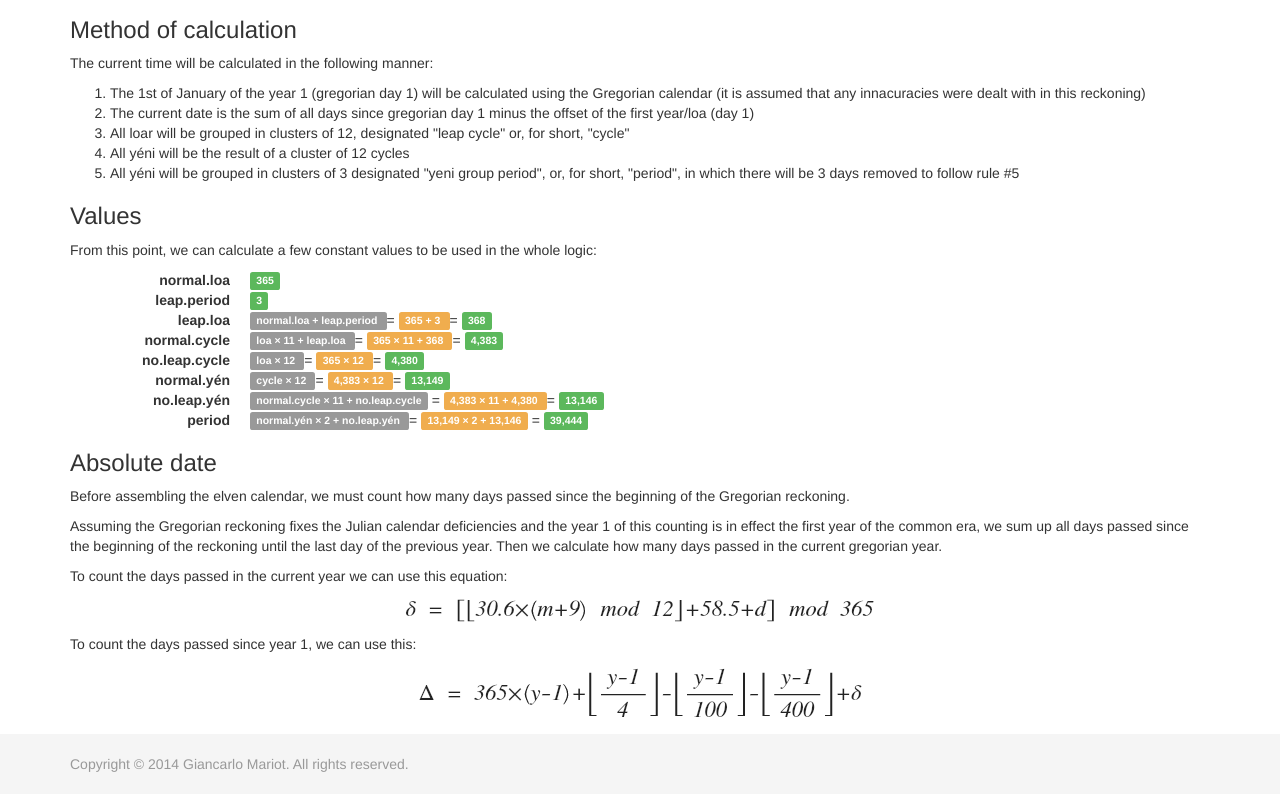
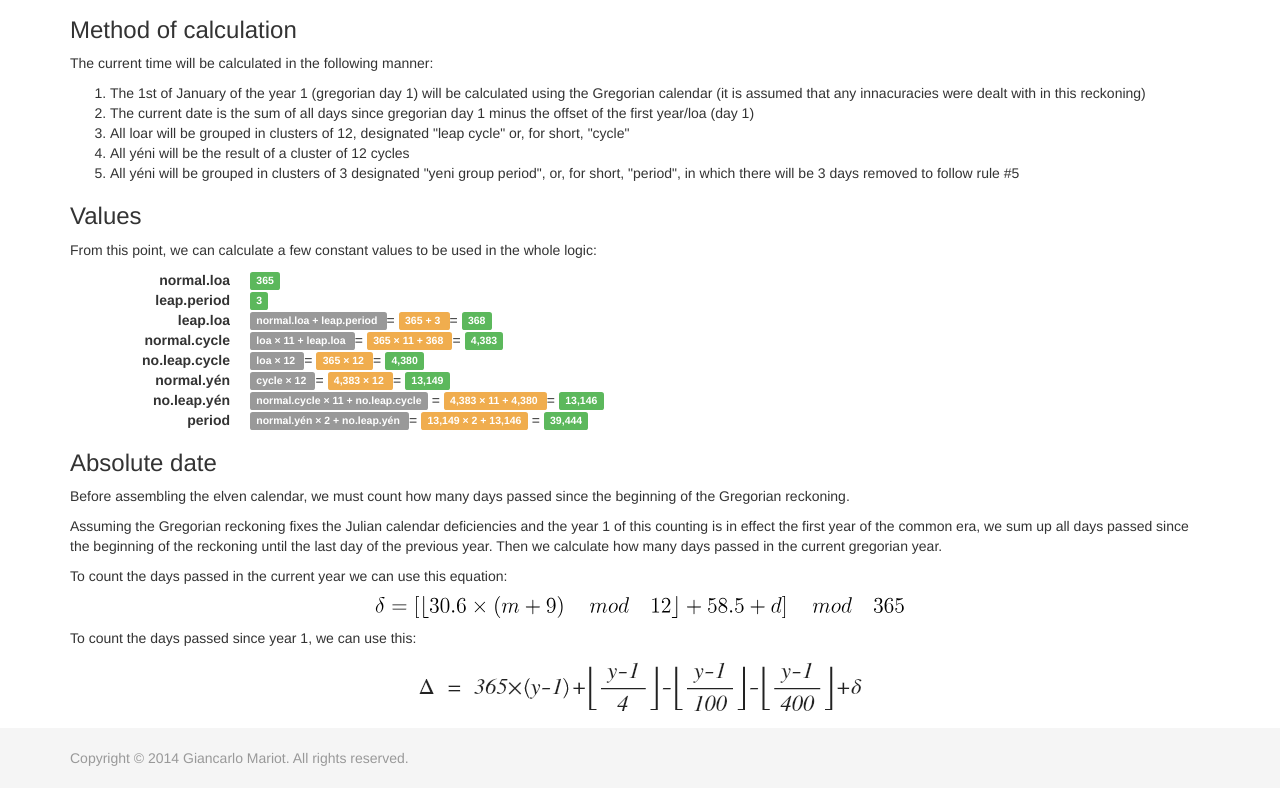
Before and after one commit to sentient06/lumeardaron, a plain HTML site: page mathematics.html in a window 1280 px wide. Shown: the part 662-1456 px from the top of the page. Drawn offline with nearby package versions, Linux system fonts and the light colour scheme.

Commit message:
Testing equation with SVG format

```diff
--- a/mathematics.html
+++ b/mathematics.html
@@ -160,7 +160,7 @@
         <p>Assuming the Gregorian reckoning fixes the Julian calendar deficiencies and the year 1 of this counting is in effect the first year of the common era, we sum up all days passed since the beginning of the reckoning until the last day of the previous year. Then we calculate how many days passed in the current gregorian year.</p>
         <p>To count the days passed in the current year we can use this equation:</p>
         <p class="text-center">
-          <img src="./img/gregorianDayOfYear.png" alt="dl = [floor(30.6*(m+9)%12)+58.5+d]%365" />
+          <img src="./img/gregorianDayOfYear.svg" alt="dl = [floor(30.6*(m+9)%12)+58.5+d]%365" />
         </p>
         <p>To count the days passed since year 1, we can use this:</p>
         <p class="text-center">
```
Also changed, not shown: img/gregorianDayOfYear.svg (added), 2 other files.
